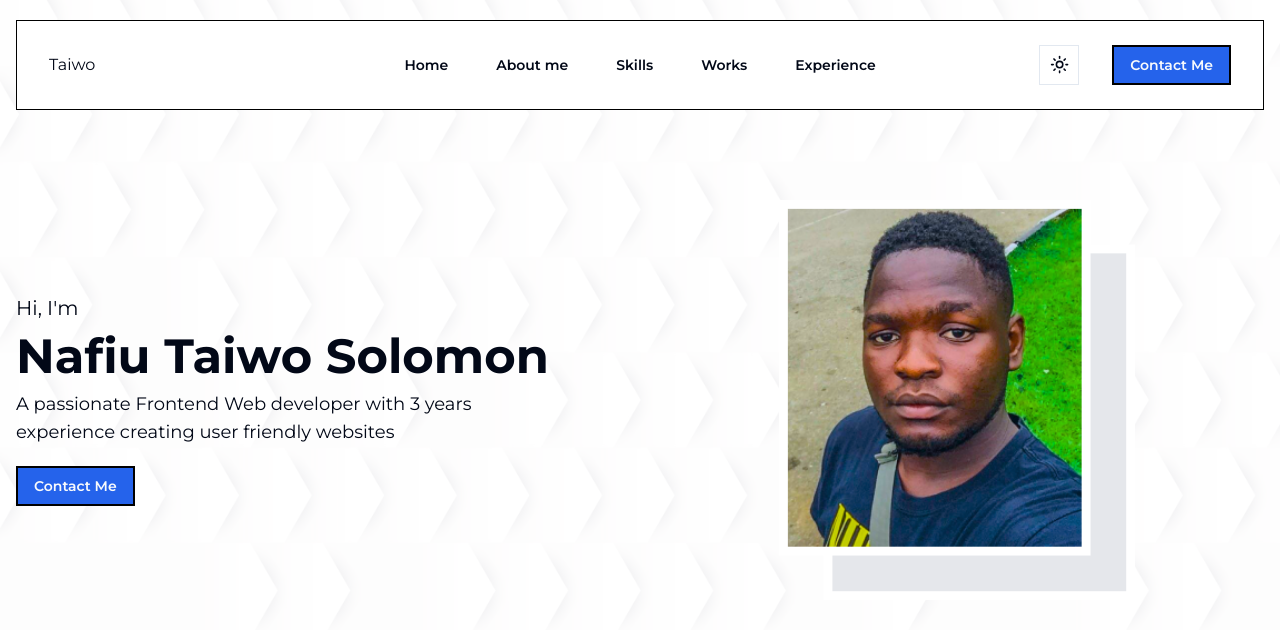
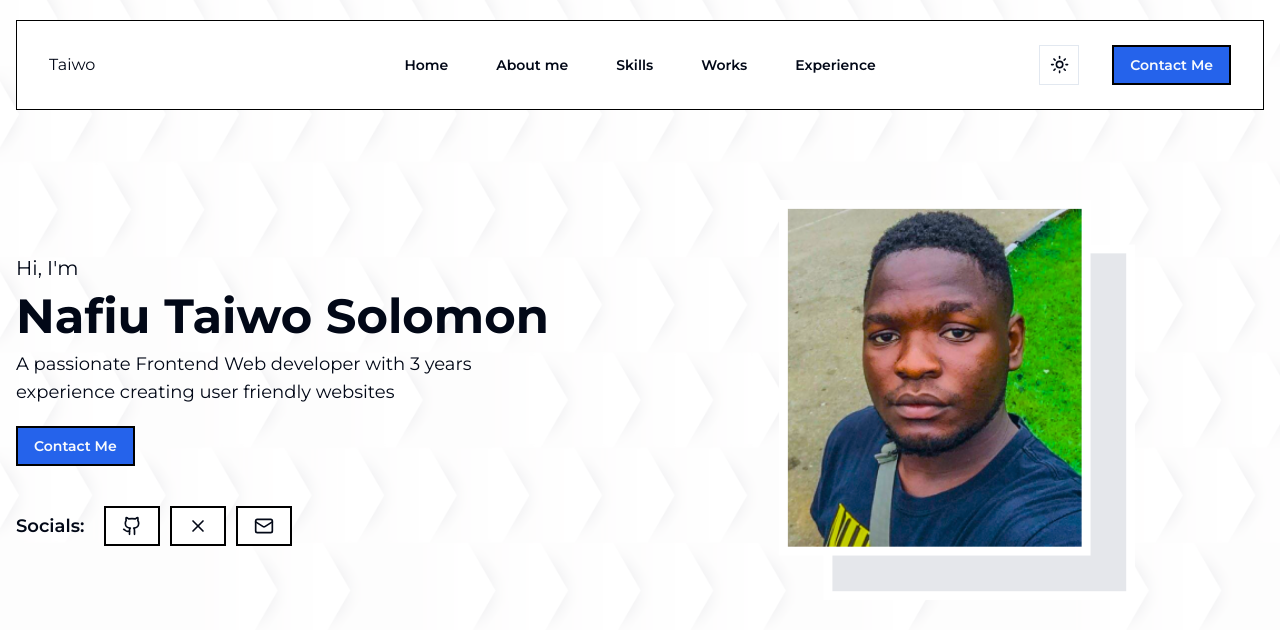
Before and after one commit to taiwonaf/My-portfolio, a Next.js app: page / in a window 1280 px wide. Shown: the top 630 px of the page. Built offline with nearby package versions, Linux system fonts and the light colour scheme.

Commit message:
fix: fix deployment issues

```diff
--- a/src/components/global/layouts/landing/nav/index.tsx
+++ b/src/components/global/layouts/landing/nav/index.tsx
@@ -16,7 +16,7 @@ const navigation = [
   { name: "Experience", href: "#" },
 ];
 
-const index = () => {
+const LandingNav = () => {
   const [mobileMenuOpen, setMobileMenuOpen] = useState(false);
 
   return (
@@ -117,4 +117,4 @@ const index = () => {
   );
 };
 
-export default index;
+export default LandingNav;
--- a/src/components/global/mode-toggle/index.tsx
+++ b/src/components/global/mode-toggle/index.tsx
@@ -12,7 +12,7 @@ import {
   DropdownMenuTrigger,
 } from "@/components/ui/dropdown-menu";
 
-const index = () => {
+const ModeToggle = () => {
   const { setTheme } = useTheme();
 
   return (
@@ -39,4 +39,4 @@ const index = () => {
   );
 };
 
-export default index;
+export default ModeToggle;
--- a/src/components/index.tsx
+++ b/src/components/index.tsx
@@ -1 +1,2 @@
 export { default as LandingContainer } from "./landing";
+export { default as Socials } from "./socials";
--- a/src/components/landing/hero/index.tsx
+++ b/src/components/landing/hero/index.tsx
@@ -1,10 +1,11 @@
 import { MobileProfile, ProfilePic, HeroBgImg } from "@/assets";
+import { Socials } from "@/components";
 import { SectionContainer } from "@/components/global";
 import { Button } from "@/components/ui/button";
 import Image from "next/image";
 import React from "react";
 
-const index = () => {
+const Hero = () => {
   return (
     <SectionContainer bgImage={HeroBgImg}>
       <div className="flex flex-col md:flex-row justify-center gap-[50px] sm:gap-[20px] md:justify-between items-center h-screen pt-[150px] pb-[150px]">
@@ -17,9 +18,10 @@ const index = () => {
               experience creating user friendly websites
             </p>
           </div>
-          <Button className="capitalize border-black dark:border-white border-[2px] font-semibold">
+          <Button className="capitalize border-black dark:border-white border-[2px] font-semibold mb-[40px]">
             Contact me
           </Button>
+          <Socials />
         </div>
         <div className="md:flex-[0.5] order-1 md:order-2 flex justify-center items-center md:justify-end md:items-start">
           <div className="w-full h-full max-h-[400px] md:max-h-none md:h-[400px]">
@@ -40,4 +42,4 @@ const index = () => {
   );
 };
 
-export default index;
+export default Hero;
--- /dev/null
+++ b/src/components/socials/index.tsx
@@ -0,0 +1,44 @@
+import { Github, MailIcon, XIcon } from "lucide-react";
+import React from "react";
+import { Button } from "../ui/button";
+
+const socials = [
+  {
+    name: "Github",
+    icon: Github,
+    link: "github.com/taiwonaf",
+  },
+  {
+    name: "X",
+    icon: XIcon,
+    link: "x.com/taiwonaf",
+  },
+  {
+    name: "Mail",
+    icon: MailIcon,
+    link: "gmail.com/taiwonaf",
+  },
+];
+
+const index = () => {
+  return (
+    <div className="flex justify-center items-center md:justify-start md:items-center gap-[20px]">
+      <h4 className="text-lg font-semibold">Socials: </h4>
+      <div className="flex justify-start items-center gap-[10px]">
+        {socials.map((item, index) => {
+          return (
+            <Button
+              key={index}
+              variant={"outline"}
+              className="border-black dark:border-white border-[2px]"
+            >
+              <item.icon className="h-5 w-5" />
+            </Button>
+          );
+        })}
+      </div>
+    </div>
+  );
+};
+
+export default index;
```
